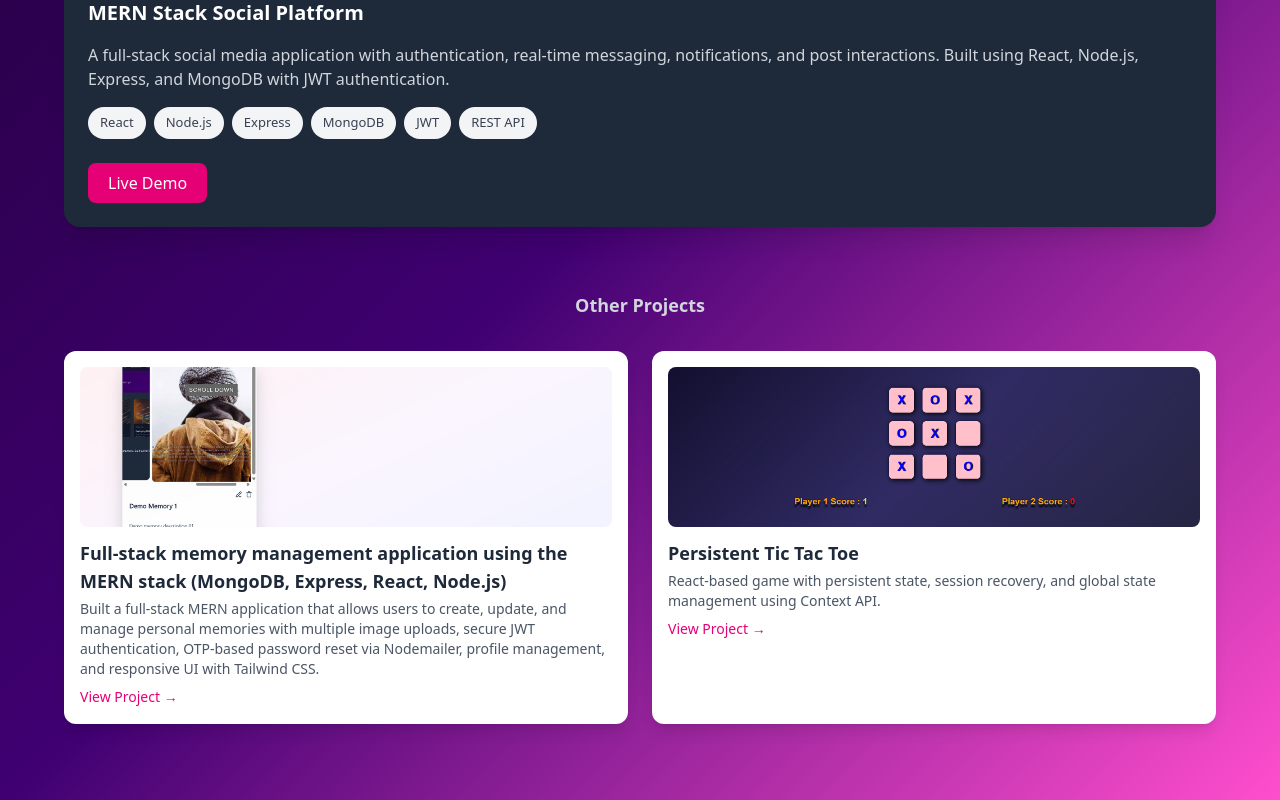
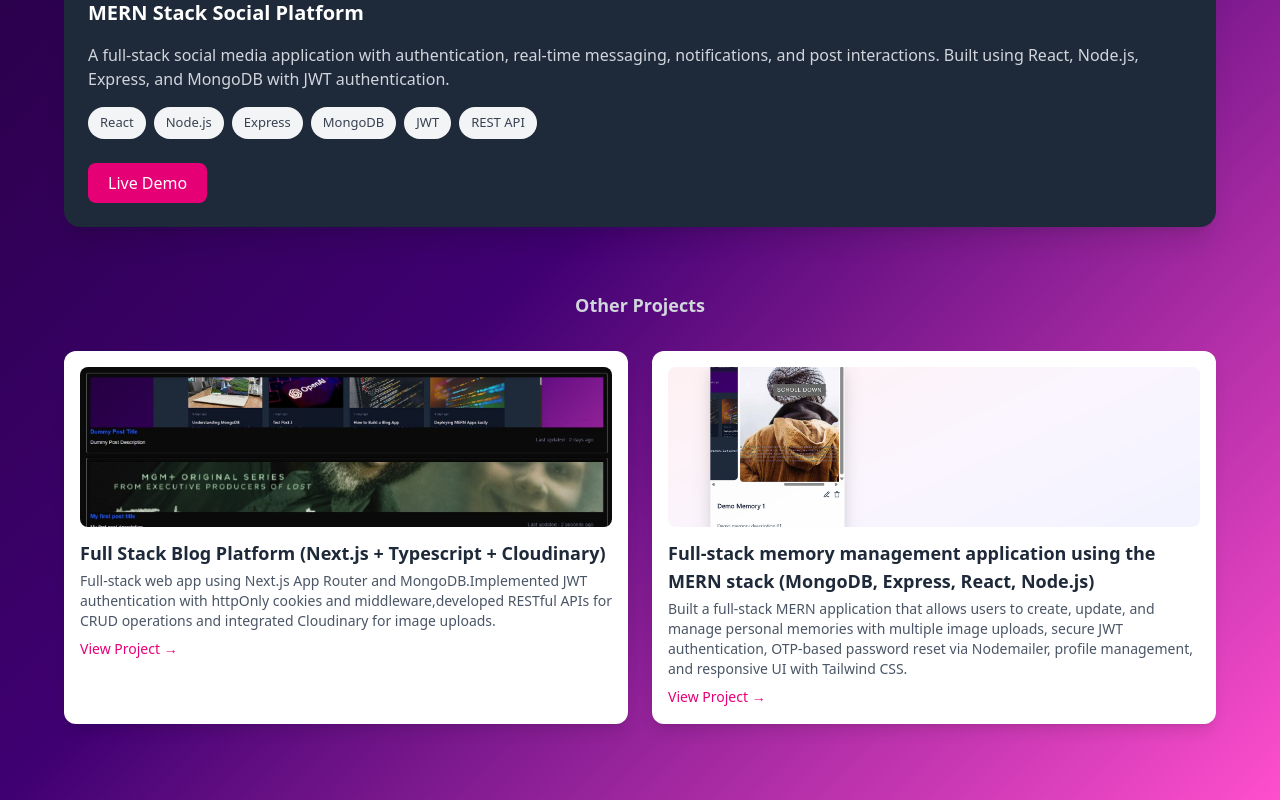
Before and after one commit to Vishal05it/My-Portfolio, a React (Vite) app: page /projects in a window 1280 px wide. Shown: the part 477-1277 px from the top of the page. Built offline with nearby package versions, Linux system fonts and the light colour scheme.

Commit message:
Next.js added

```diff
--- a/src/Components/HomePage.jsx
+++ b/src/Components/HomePage.jsx
@@ -18,7 +18,8 @@ function HomePage() {
 
           {/* Main Heading */}
           <h1 className="fade-up delay-2 text-3xl sm:text-4xl lg:text-5xl font-bold text-gray-800 dark:text-white leading-tight">
-            Full Stack <span className="text-pink-600">MERN Developer</span>
+            Full Stack{" "}
+            <span className="text-pink-600">MERN & Next.js Developer</span>
           </h1>
 
           {/* Description */}
@@ -30,7 +31,7 @@ function HomePage() {
 
           {/* Subtext */}
           <p className="fade-up delay-4 text-sm text-gray-500 dark:text-gray-400">
-            Final-year B.Tech IT student • Open to Frontend & MERN roles
+            Final-year B.Tech IT student • Open to MERN & Next.js roles
           </p>
 
           {/* CTA */}
--- a/src/Components/Projects.jsx
+++ b/src/Components/Projects.jsx
@@ -3,6 +3,7 @@ import MERNApp from "../assets/MERN App.jpg";
 import ReactTicTacToe from "../assets/TicTacToeReact.png";
 import Banking from "../assets/Banking.png";
 import Memories from "../../Memories.jpg";
+import BlogApp from "../assets/BlogApp.jpeg";
 function Projects() {
   return (
     <section className="py-16 px-4 sm:px-6 lg:px-8 bg-gray-900 min-h-screen">
@@ -67,7 +68,31 @@ function Projects() {
 
         {/* 🔹 OTHER PROJECTS */}
         <div className="grid grid-cols-1 sm:grid-cols-2 gap-6">
-          {/* BANKING */}
+          {/* NEXT.JS BLOG APP */}
+          <div className="bg-white dark:bg-gray-800 rounded-xl p-4 shadow-lg hover:shadow-2xl transition fade-up delay-4">
+            <img
+              src={BlogApp}
+              className="rounded-lg mb-3 w-full h-40 object-cover"
+              alt="Tic Tac Toe"
+            />
+            <h3 className="text-lg font-semibold text-gray-800 dark:text-white">
+              Full Stack Blog Platform (Next.js + Typescript + Cloudinary)
+            </h3>
+            <p className="text-sm text-gray-600 dark:text-gray-300 mt-1">
+              Full-stack web app using Next.js App Router and
+              MongoDB.Implemented JWT authentication with httpOnly cookies and
+              middleware,developed RESTful APIs for CRUD operations and
+              integrated Cloudinary for image uploads.
+            </p>
+            <a
+              href="https://next-js-blog-app-yh8m.vercel.app/"
+              target="_blank"
+              className="inline-block mt-2 text-pink-600 text-sm font-medium"
+            >
+              View Project →
+            </a>
+          </div>
+          {/* MEMORIES APP */}
           <div className="bg-white dark:bg-gray-800 rounded-xl p-4 shadow-lg hover:shadow-2xl transition fade-up delay-5">
             <img
               src={Memories}
@@ -93,28 +118,6 @@ function Projects() {
               View Project →
             </a>
           </div>
-          {/* TIC TAC TOE */}
-          <div className="bg-white dark:bg-gray-800 rounded-xl p-4 shadow-lg hover:shadow-2xl transition fade-up delay-4">
-            <img
-              src={ReactTicTacToe}
-              className="rounded-lg mb-3 w-full h-40 object-cover"
-              alt="Tic Tac Toe"
-            />
-            <h3 className="text-lg font-semibold text-gray-800 dark:text-white">
-              Persistent Tic Tac Toe
-            </h3>
-            <p className="text-sm text-gray-600 dark:text-gray-300 mt-1">
-              React-based game with persistent state, session recovery, and
-              global state management using Context API.
-            </p>
-            <a
-              href="https://persistent-tic-tac-toe-system.vercel.app/"
-              target="_blank"
-              className="inline-block mt-2 text-pink-600 text-sm font-medium"
-            >
-              View Project →
-            </a>
-          </div>
         </div>
       </div>
     </section>
--- a/src/Components/Skills.jsx
+++ b/src/Components/Skills.jsx
@@ -24,6 +24,7 @@ function Skills() {
               <span className="skillTag">CSS3</span>
               <span className="skillTag">JavaScript (ES6+)</span>
               <span className="skillTag">React.js</span>
+              <span className="skillTag">Next.js</span>
               <span className="skillTag">Context API</span>
               <span className="skillTag">Typescript</span>
               <span className="skillTag">Tailwind CSS</span>
@@ -34,6 +35,7 @@ function Skills() {
           <div className="skillCard fade-up delay-3">
             <h3 className="skillTitle">Backend</h3>
             <div className="flex flex-wrap gap-2">
+              <span className="skillTag">Next.js</span>
               <span className="skillTag">Node.js</span>
               <span className="skillTag">Express.js</span>
               <span className="skillTag">MongoDB</span>
```
Also changed, not shown: src/assets/BlogApp.jpeg (added), 1 other file (tests, documents, lock files or other folders).
